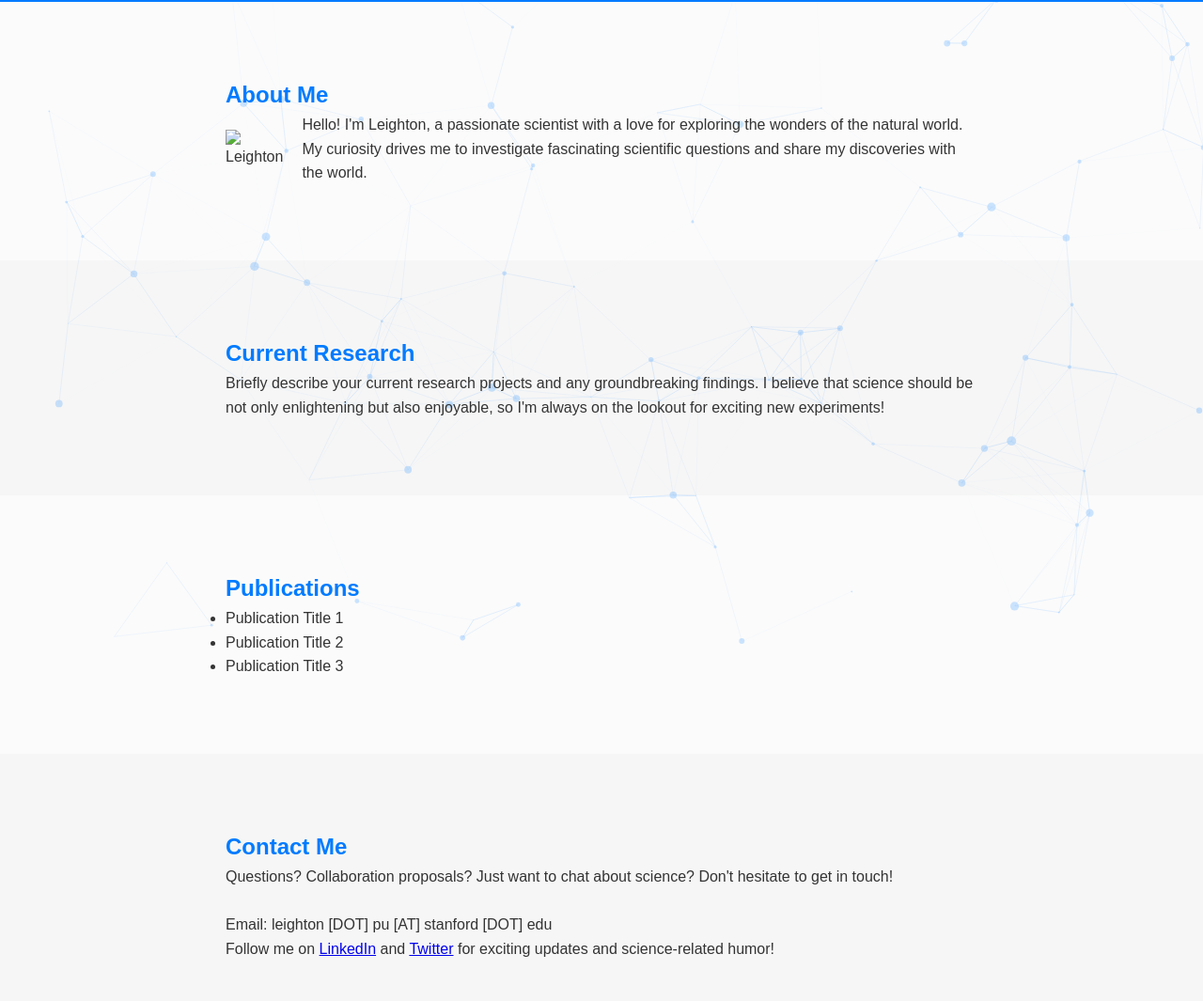
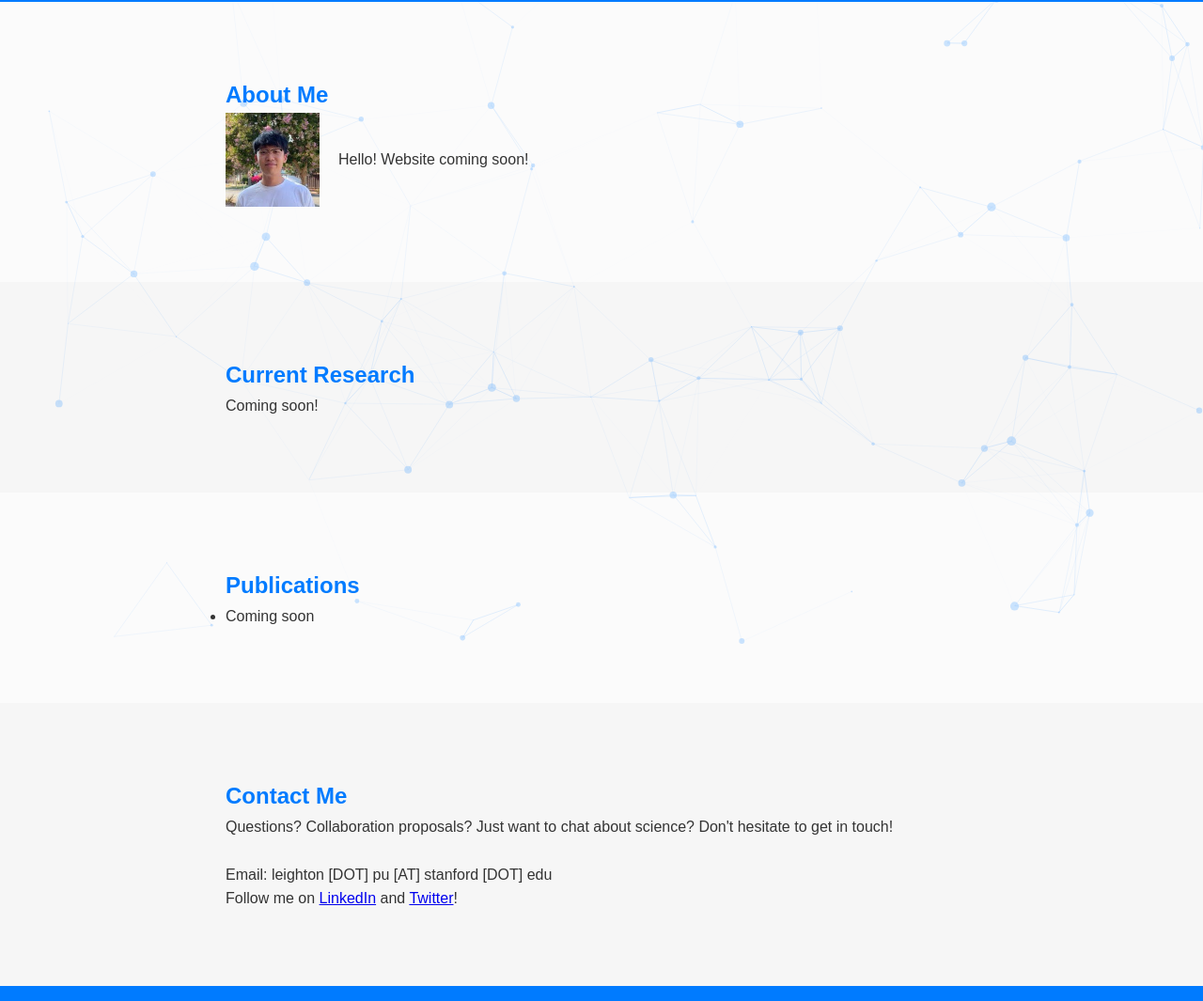
Before and after one commit to Kyle-Pu/leighton-pu, a plain HTML site: page index.html in a window 1280 px wide. Shown: the part 115-1180 px from the top of the page at 94% size. Drawn offline with nearby package versions, Linux system fonts and the light colour scheme.

Commit message:
Public facing barebones site

```diff
--- a/index.html
+++ b/index.html
@@ -26,10 +26,8 @@
         <div class="container">
             <h2>About Me</h2>
             <div class="about-content">
-                <img src="assets/pfp.png" alt="Leighton">
-                <p>Hello! I'm Leighton, a passionate scientist with a love for exploring the wonders of the
-                    natural world. My curiosity drives me to investigate fascinating scientific questions and share my
-                    discoveries with the world.</p>
+                <img src="assets/lp_pfp.jpeg" alt="Leighton">
+                <p>Hello! Website coming soon!</p>
             </div>
         </div>
     </section>
@@ -37,9 +35,7 @@
     <section id="research">
         <div class="container">
             <h2>Current Research</h2>
-            <p>Briefly describe your current research projects and any groundbreaking findings. I believe that
-                science should be not only enlightening but also enjoyable, so I'm always on the lookout for
-                exciting new experiments!</p>
+            <p>Coming soon!</p>
         </div>
     </section>
 
@@ -47,9 +43,7 @@
         <div class="container">
             <h2>Publications</h2>
             <ul>
-                <li>Publication Title 1</li>
-                <li>Publication Title 2</li>
-                <li>Publication Title 3</li>
+                <li>Coming soon</li>
             </ul>
         </div>
     </section>
@@ -62,8 +56,7 @@
             <br />
             <p>Email: <a>leighton [DOT] pu [AT] stanford [DOT] edu</a></p>
             <p>Follow me on <a href="https://www.linkedin.com/in/leighton-pu">LinkedIn</a> and <a
-                    href="https://twitter.com/leightonscience">Twitter</a> for exciting updates and science-related
-                humor!</p>
+                    href="https://twitter.com/leightonscience">Twitter</a>!</p>
         </div>
     </section>
 
```
Also changed, not shown: assets/lp_pfp.jpeg (added).
